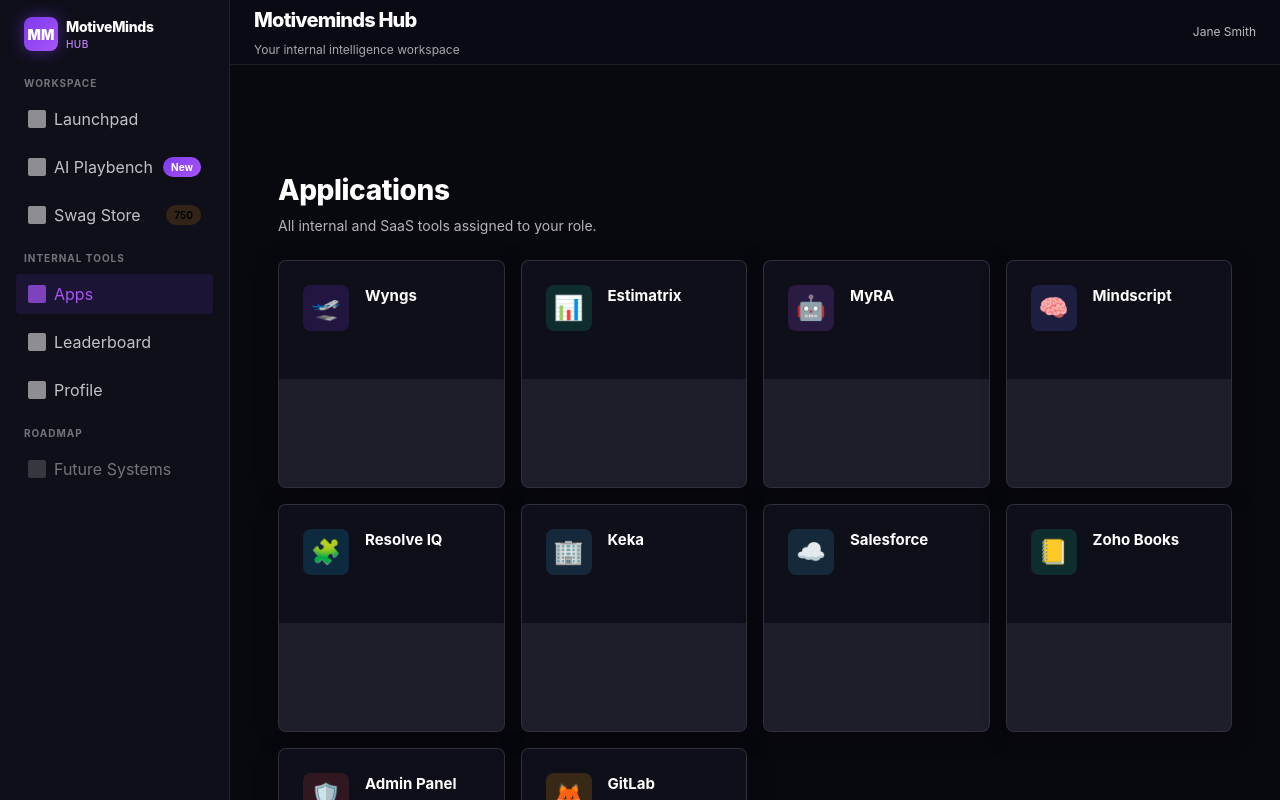
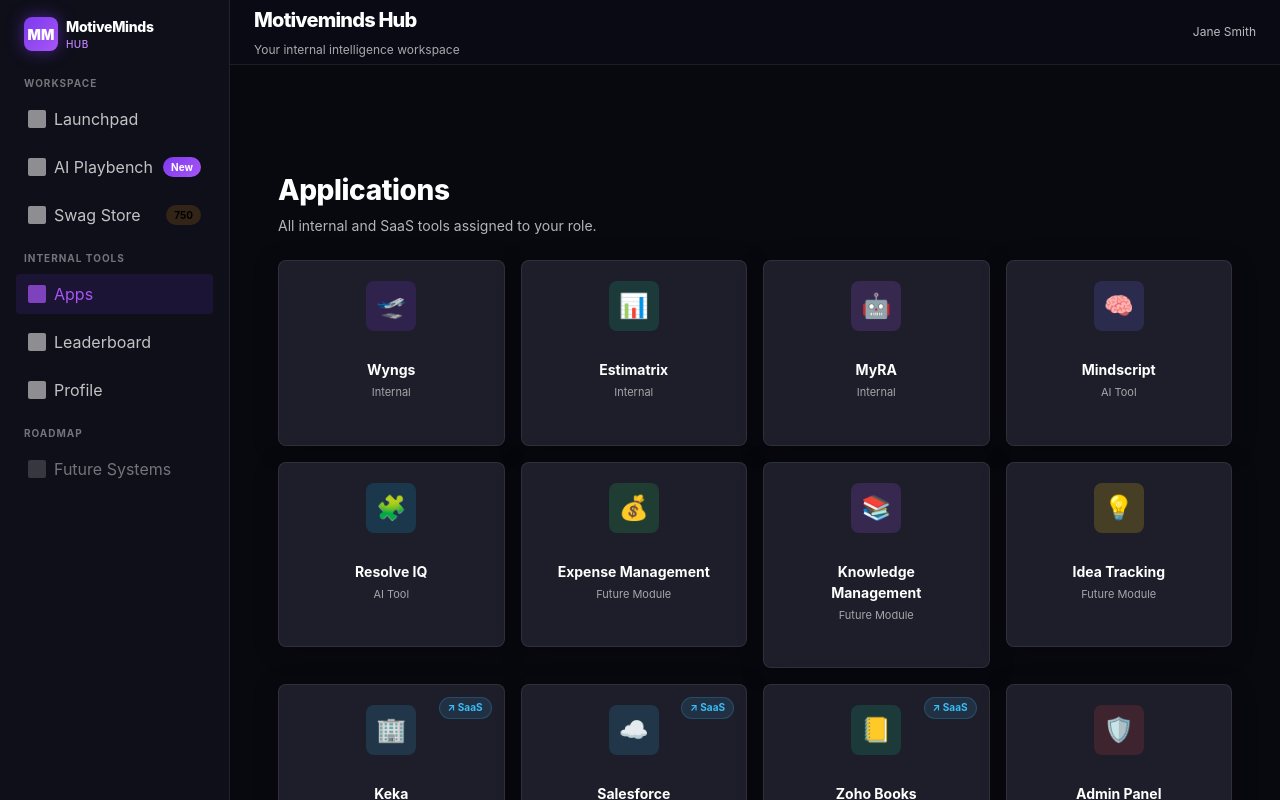
Before and after one commit to anvesha-gupta/mm_portal, a React (Vite) app in the folder frontend/: page /apps in a window 1280 px wide. Shown: the top 800 px of the page. Built offline with nearby package versions, Linux system fonts and the light colour scheme; sample sign-in values are in the browser's storage.

Commit message:
Add Feature 5.2 future module placeholders

```diff
--- a/frontend/src/App.tsx
+++ b/frontend/src/App.tsx
@@ -15,6 +15,10 @@ import ProtectedRoute from './auth/ProtectedRoute';
 
 import MindscriptPage from './pages/MindscriptPage';
 import ResolveIQPage from './pages/ResolveIQPage';
+
+import ExpenseManagementPage from './pages/ExpenseManagementPage';
+import KnowledgeManagementPage from './pages/KnowledgeManagementPage';
+import IdeaTrackingPage from './pages/IdeaTrackingPage';
 
 function App() {
   return (
@@ -37,6 +41,20 @@ function App() {
           <Route path="/mindscript" element={<MindscriptPage />} />
           <Route path="/resolveiq" element={<ResolveIQPage />} />
 
+          {/* Feature 5.2 */}
+          <Route
+            path="/expense-management"
+            element={<ExpenseManagementPage />}
+          />
+          <Route
+            path="/knowledge-management"
+            element={<KnowledgeManagementPage />}
+          />
+          <Route
+            path="/idea-tracking"
+            element={<IdeaTrackingPage />}
+          />
+
           <Route path="/swag" element={<SwagPage />} />
           <Route path="/leaderboard" element={<LeaderboardPage />} />
           <Route path="/profile" element={<ProfilePage />} />
--- a/frontend/src/components/AppCard.tsx
+++ b/frontend/src/components/AppCard.tsx
@@ -1,37 +1,113 @@
 import Card from '@mui/material/Card';
-import CardActionArea from '@mui/material/CardActionArea';
 import CardContent from '@mui/material/CardContent';
 import Typography from '@mui/material/Typography';
 import Box from '@mui/material/Box';
+import { useNavigate } from 'react-router-dom';
 
 interface AppCardProps {
   icon: string;
   title: string;
-  subtitle: string;
-  description: string;
-  onClick?: () => void;
-  background?: string;
+  type: string;
+  external?: boolean;
+  background: string;
+  link?: string;
 }
 
-function AppCard({ icon, title, subtitle, description, onClick, background }: AppCardProps) {
-  const content = (
-    <Card sx={{ bgcolor: '#12121F', border: '1px solid rgba(255,255,255,0.08)', borderRadius: 2, p: 0, textAlign: 'left', boxShadow: '0 4px 24px rgba(0,0,0,0.25)', position: 'relative', overflow: 'hidden', cursor: onClick ? 'pointer' : 'default', '&:hover': onClick ? { bgcolor: '#181830', transform: 'translateY(-2px)', transition: 'transform 0.2s ease' } : undefined }}>
-      <Box sx={{ width: '100%', minHeight: 118, p: 3, display: 'flex', alignItems: 'flex-start', gap: 2, backgroundColor: '#0F0F1A' }}>
-        <Box sx={{ width: 46, height: 46, borderRadius: 2, display: 'flex', alignItems: 'center', justifyContent: 'center', fontSize: 24, backgroundColor: background ?? 'rgba(124,58,237,0.18)' }}>
-          {icon}
+function AppCard({
+  icon,
+  title,
+  type,
+  external,
+  background,
+  link,
+}: AppCardProps) {
+  const navigate = useNavigate();
+
+  const handleClick = () => {
+    if (link) {
+      navigate(link);
+    }
+  };
+
+  return (
+    <Card
+      onClick={handleClick}
+      sx={{
+        bgcolor: '#12121F',
+        border: '1px solid rgba(255,255,255,0.08)',
+        borderRadius: 2,
+        p: 2.5,
+        textAlign: 'center',
+        boxShadow: '0 4px 24px rgba(0,0,0,0.25)',
+        position: 'relative',
+        overflow: 'hidden',
+        cursor: link ? 'pointer' : 'default',
+        '&:hover': {
+          bgcolor: '#181830',
+          transform: link ? 'translateY(-2px)' : 'none',
+          transition: 'transform 0.2s ease',
+        },
+      }}
+    >
+      {external ? (
+        <Box
+          sx={{
+            position: 'absolute',
+            top: 12,
+            right: 12,
+            fontSize: 10,
+            fontWeight: 700,
+            px: 1,
+            py: 0.3,
+            borderRadius: 99,
+            backgroundColor: 'rgba(56,189,248,0.12)',
+            color: '#38BDF8',
+            border: '1px solid rgba(56,189,248,0.2)',
+          }}
+        >
+          ↗ SaaS
         </Box>
-        <Box sx={{ flex: 1 }}>
-          <Typography sx={{ fontSize: 15, fontWeight: 700, mb: 0.5, color: '#fff' }}>{title}</Typography>
-          <Typography sx={{ fontSize: 11, color: 'rgba(255,255,255,0.65)', textTransform: 'uppercase', letterSpacing: '0.08em' }}>{subtitle}</Typography>
-        </Box>
+      ) : null}
+
+      <Box
+        sx={{
+          width: 50,
+          height: 50,
+          borderRadius: 2,
+          mx: 'auto',
+          display: 'flex',
+          alignItems: 'center',
+          justifyContent: 'center',
+          fontSize: 24,
+          mb: 1.5,
+          backgroundColor: background,
+        }}
+      >
+        {icon}
       </Box>
-      <CardContent sx={{ pt: 2, pb: 2, px: 3 }}>
-        <Typography sx={{ fontSize: 13, color: 'rgba(255,255,255,0.78)', mb: 1.5, minHeight: 56 }}>{description}</Typography>
+
+      <CardContent>
+        <Typography
+          sx={{
+            fontSize: 14,
+            fontWeight: 700,
+            mb: 0.5,
+          }}
+        >
+          {title}
+        </Typography>
+
+        <Typography
+          sx={{
+            fontSize: 11,
+            color: 'rgba(255,255,255,0.6)',
+          }}
+        >
+          {type}
+        </Typography>
       </CardContent>
     </Card>
   );
-
-  return onClick ? <CardActionArea onClick={onClick}>{content}</CardActionArea> : content;
 }
 
 export default AppCard;
--- a/frontend/src/pages/AppsPage.tsx
+++ b/frontend/src/pages/AppsPage.tsx
@@ -42,6 +42,32 @@ const appItems = [
     external: false,
     bg: 'rgba(14,165,233,0.18)',
     link: '/resolveiq',
+  },
+
+  // ===== Feature 5.2 =====
+  {
+    icon: '💰',
+    title: 'Expense Management',
+    type: 'Future Module',
+    external: false,
+    bg: 'rgba(34,197,94,0.18)',
+    link: '/expense-management',
+  },
+  {
+    icon: '📚',
+    title: 'Knowledge Management',
+    type: 'Future Module',
+    external: false,
+    bg: 'rgba(168,85,247,0.18)',
+    link: '/knowledge-management',
+  },
+  {
+    icon: '💡',
+    title: 'Idea Tracking',
+    type: 'Future Module',
+    external: false,
+    bg: 'rgba(250,204,21,0.18)',
+    link: '/idea-tracking',
   },
   // =======================
 
--- /dev/null
+++ b/frontend/src/pages/ExpenseManagementPage.tsx
@@ -0,0 +1,55 @@
+import Box from '@mui/material/Box';
+import Paper from '@mui/material/Paper';
+import Typography from '@mui/material/Typography';
+import PageHeader from '../components/PageHeader';
+
+function ExpenseManagementPage() {
+  return (
+    <Box
+      sx={{
+        pt: 10,
+        pl: 3,
+        pr: 3,
+        pb: 4,
+        minHeight: '100vh',
+      }}
+    >
+      <PageHeader
+        title="Expense Management"
+        subtitle="Future Module Placeholder"
+      />
+
+      <Paper
+        elevation={0}
+        sx={{
+          mt: 3,
+          p: 5,
+          textAlign: 'center',
+          bgcolor: '#12121F',
+          border: '1px solid rgba(255,255,255,0.08)',
+          borderRadius: 3,
+        }}
+      >
+        <Typography variant="h2" sx={{ mb: 2 }}>
+          🚧
+        </Typography>
+
+        <Typography variant="h5" fontWeight={700}>
+          Expense Management
+        </Typography>
+
+        <Typography
+          sx={{
+            mt: 2,
+            color: 'rgba(255,255,255,0.65)',
+          }}
+        >
+          This module has been reserved as a visual placeholder for the future
+          Expense Management system.
+        </Typography>
+      </Paper>
+    </Box>
+  );
+}
+
+export default ExpenseManagementPage;
--- /dev/null
+++ b/frontend/src/pages/IdeaTrackingPage.tsx
@@ -0,0 +1,55 @@
+import Box from '@mui/material/Box';
+import Paper from '@mui/material/Paper';
+import Typography from '@mui/material/Typography';
+import PageHeader from '../components/PageHeader';
+
+function IdeaTrackingPage() {
+  return (
+    <Box
+      sx={{
+        pt: 10,
+        pl: 3,
+        pr: 3,
+        pb: 4,
+        minHeight: '100vh',
+      }}
+    >
+      <PageHeader
+        title="Idea Tracking"
+        subtitle="Future Module Placeholder"
+      />
+
+      <Paper
+        elevation={0}
+        sx={{
+          mt: 3,
+          p: 5,
+          textAlign: 'center',
+          bgcolor: '#12121F',
+          border: '1px solid rgba(255,255,255,0.08)',
+          borderRadius: 3,
+        }}
+      >
+        <Typography variant="h2" sx={{ mb: 2 }}>
+          💡
+        </Typography>
+
+        <Typography variant="h5" fontWeight={700}>
+          Idea Tracking
+        </Typography>
+
+        <Typography
+          sx={{
+            mt: 2,
+            color: 'rgba(255,255,255,0.65)',
+          }}
+        >
+          This module has been reserved as a visual placeholder for the future
+          Idea Tracking system.
+        </Typography>
+      </Paper>
+    </Box>
+  );
+}
+
+export default IdeaTrackingPage;
--- /dev/null
+++ b/frontend/src/pages/KnowledgeManagementPage.tsx
@@ -0,0 +1,55 @@
+import Box from '@mui/material/Box';
+import Paper from '@mui/material/Paper';
+import Typography from '@mui/material/Typography';
+import PageHeader from '../components/PageHeader';
+
+function KnowledgeManagementPage() {
+  return (
+    <Box
+      sx={{
+        pt: 10,
+        pl: 3,
+        pr: 3,
+        pb: 4,
+        minHeight: '100vh',
+      }}
+    >
+      <PageHeader
+        title="Knowledge Management"
+        subtitle="Future Module Placeholder"
+      />
+
+      <Paper
+        elevation={0}
+        sx={{
+          mt: 3,
+          p: 5,
+          textAlign: 'center',
+          bgcolor: '#12121F',
+          border: '1px solid rgba(255,255,255,0.08)',
+          borderRadius: 3,
+        }}
+      >
+        <Typography variant="h2" sx={{ mb: 2 }}>
+          📚
+        </Typography>
+
+        <Typography variant="h5" fontWeight={700}>
+          Knowledge Management
+        </Typography>
+
+        <Typography
+          sx={{
+            mt: 2,
+            color: 'rgba(255,255,255,0.65)',
+          }}
+        >
+          This module has been reserved as a visual placeholder for the future
+          Knowledge Management (KM) system.
+        </Typography>
+      </Paper>
+    </Box>
+  );
+}
+
+export default KnowledgeManagementPage;
```
